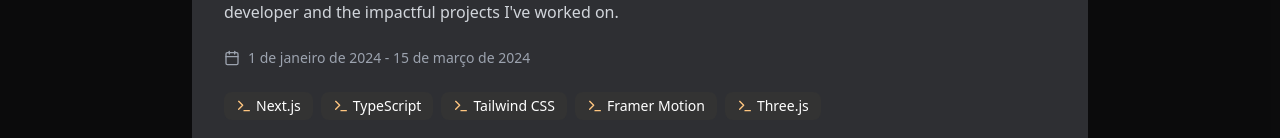
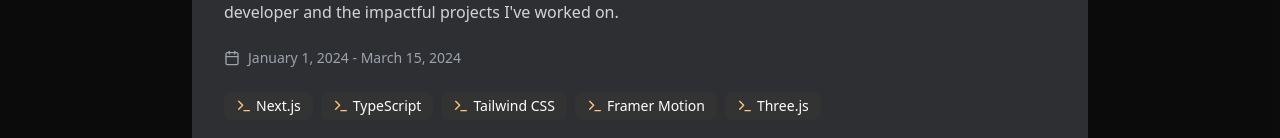
Before and after one commit to michaelrodriguess/michael-dev, a Next.js app: page / in a window 1280 px wide. Both pictures are taken after a click on the element 298 px from the left and 1047 px from the top of the page. Shown: the part 1280-1418 px from the top of the page. Built offline with nearby package versions, Linux system fonts and the light colour scheme.

Commit message:
chore: adjuste calendar in english

```diff
--- a/src/components/ProjectModal.tsx
+++ b/src/components/ProjectModal.tsx
@@ -139,21 +139,22 @@ export const ProjectModal: React.FC<ProjectModalProps> = ({
           <div className="flex items-center gap-2 text-gray-400 text-sm">
             <Calendar size={16} />
             <span>
-              {new Date(`${project.startDate}T00:00:00`).toLocaleDateString("pt-BR", {
+              {new Date(`${project.startDate}T00:00:00`).toLocaleDateString("en-US", {
                 year: "numeric",
                 month: "long",
                 day: "numeric",
               })}{" "}
               -{" "}
               {project.endDate
-                ? new Date(`${project.endDate}T00:00:00`).toLocaleDateString("pt-BR", {
+                ? new Date(`${project.endDate}T00:00:00`).toLocaleDateString("en-US", {
                     year: "numeric",
                     month: "long",
                     day: "numeric",
                   })
-                : "Presente"}
+                : "Present"}
             </span>
           </div>
+
 
           <div className="flex flex-wrap gap-2">
             {project.technologies.map((tech, index) => (
```
